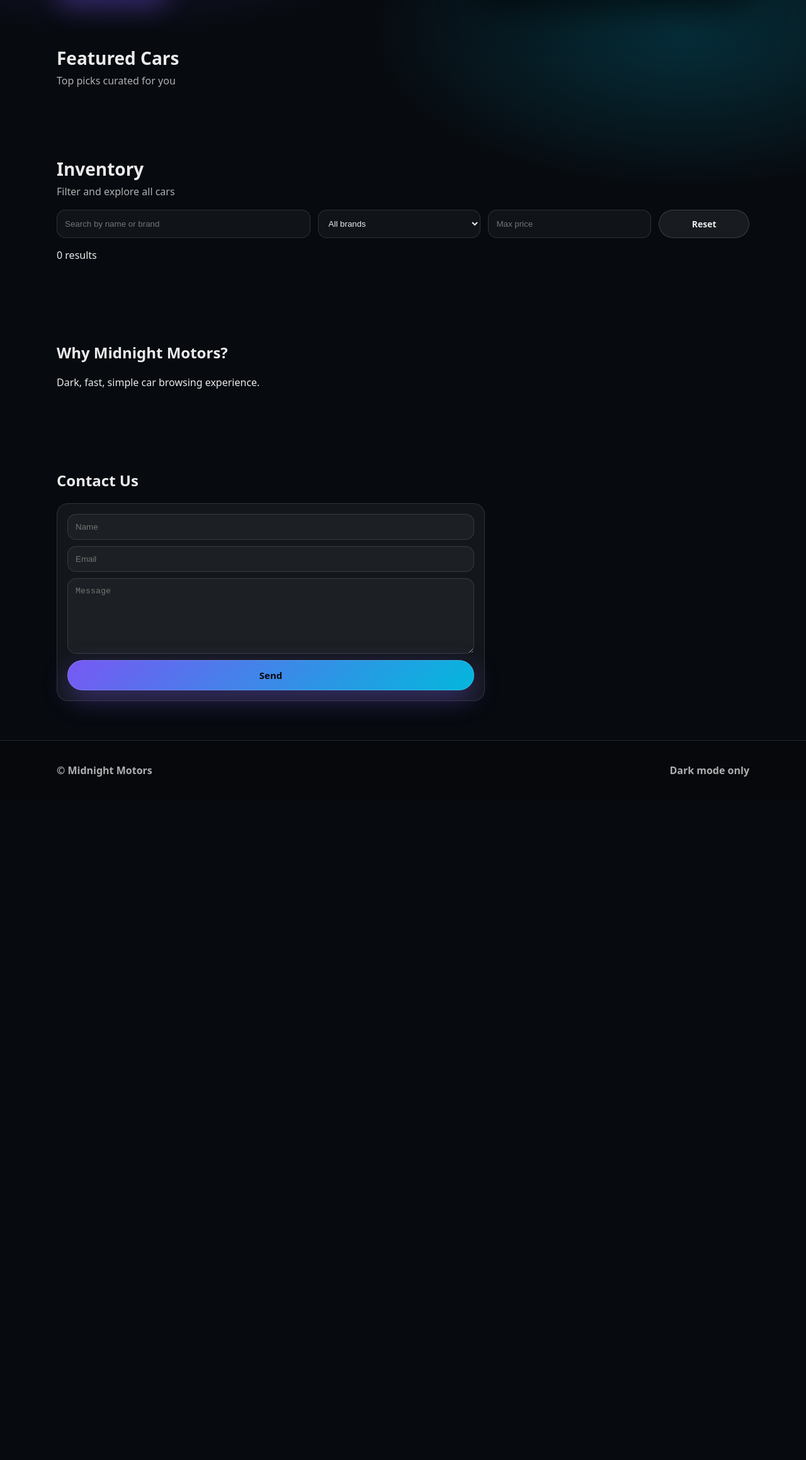
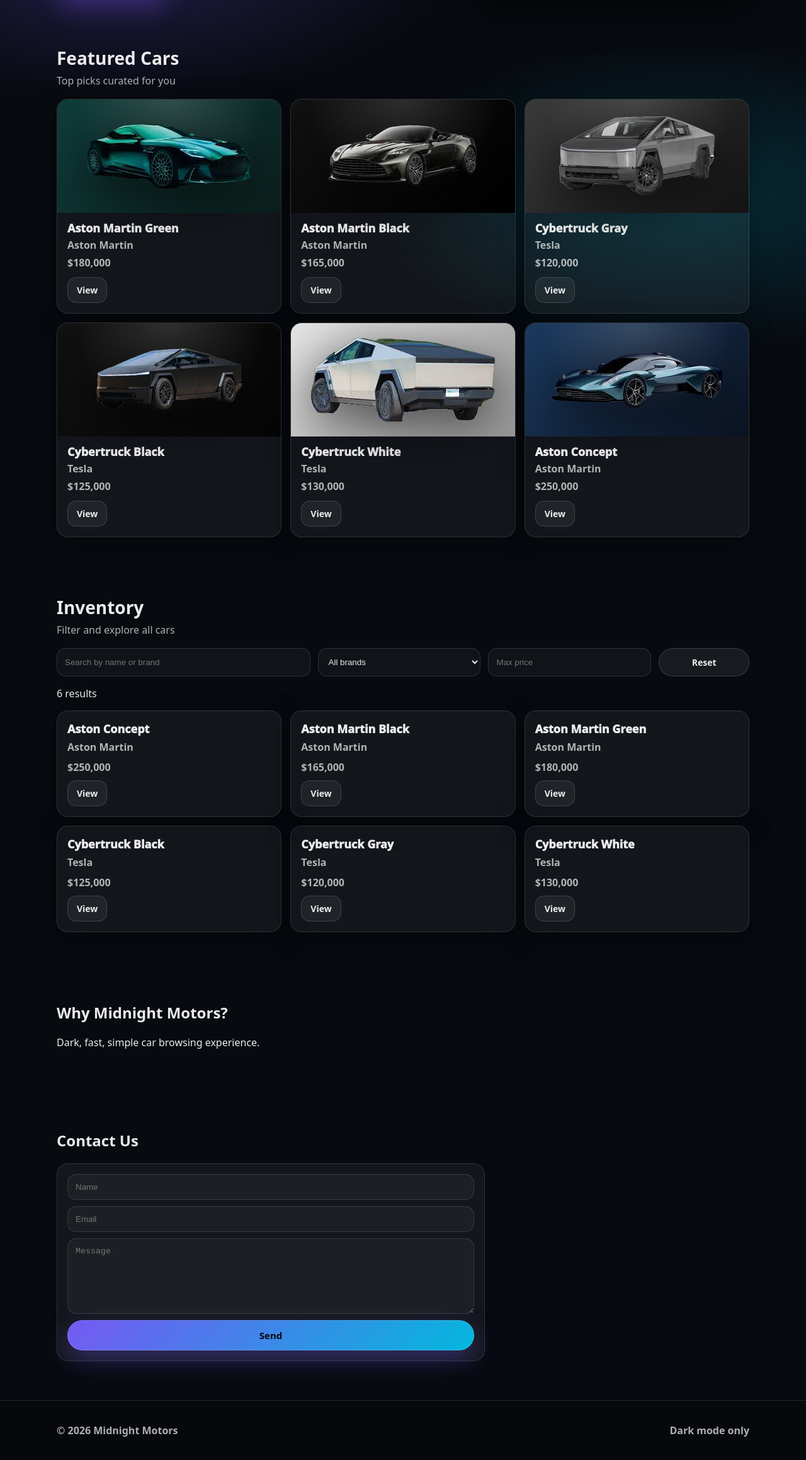
Before and after one commit to marissa274/car-websites, a plain HTML site: page index.html in a window 1280 px wide. Shown: the part 356-2674 px from the top of the page at 63% size. Before the commit the page ends 1626 px from the top, so only its background shows below. Drawn offline with Linux system fonts and the light colour scheme.

Commit message:
Add car image styles, update image paths, and implement filtering functionality

```diff
--- a/css/component.css
+++ b/css/component.css
@@ -277,3 +277,56 @@
   color: var(--muted);
   font-weight: 750;
 }
+
+
+.carCardImage {
+  padding: 0;
+  overflow: hidden;
+}
+
+.carImageWrap {
+  position: relative;
+  height: 180px;
+  display: flex;
+  align-items: center;
+  justify-content: center;
+}
+
+.carImageWrap::after {
+  content: "";
+  position: absolute;
+  inset: 0;
+  background: radial-gradient(circle at top,
+    rgba(255,255,255,.15),
+    transparent 60%);
+}
+
+.carImageWrap img {
+  max-width: 90%;
+  max-height: 90%;
+  object-fit: contain;
+  z-index: 1;
+  filter: drop-shadow(0 20px 40px rgba(0,0,0,.6));
+  transition: transform .25s ease;
+}
+
+.carCardImage:hover img {
+  transform: scale(1.05) translateY(-4px);
+}
+
+.carCardImage h3 {
+  margin: 12px 16px 4px;
+}
+
+.carCardImage p {
+  margin: 0 16px 6px;
+}
+
+.carCardImage .price {
+  font-weight: 900;
+  margin-bottom: 12px;
+}
+
+.carCardImage .smallBtn {
+  margin: 0 16px 16px;
+}
--- a/index.html
+++ b/index.html
@@ -27,7 +27,7 @@
   <script src="js/utils.js"></script>
   <script src="js/storage.js"></script>
   <script src="js/ui.js"></script>
-  <script src="js/filters.js"></script>
+  <script src="js/filter.js"></script>
   <script src="js/main.js"></script>
 </body>
 </html>
--- a/js/data.js
+++ b/js/data.js
@@ -4,7 +4,7 @@
     name: "Aston Martin Green",
     brand: "Aston Martin",
     price: 180000,
-    image: "assets/cars/aston-green.png",
+    image: "images/aston-green.png",
     bg: "linear-gradient(135deg, #0f3d3a, #0b1f1d)"
   },
   {
@@ -12,7 +12,7 @@
     name: "Aston Martin Black",
     brand: "Aston Martin",
     price: 165000,
-    image: "assets/cars/aston-black.png",
+    image: "images/aston-black.png",
     bg: "linear-gradient(135deg, #111, #000)"
   },
   {
@@ -20,7 +20,7 @@
     name: "Cybertruck Gray",
     brand: "Tesla",
     price: 120000,
-    image: "assets/cars/cybertruck-gray.png",
+    image: "images/cybertruck-gray.png",
     bg: "linear-gradient(135deg, #3a3a3a, #141414)"
   },
   {
@@ -28,7 +28,7 @@
     name: "Cybertruck Black",
     brand: "Tesla",
     price: 125000,
-    image: "assets/cars/cybertruck-black.png",
+    image: "images/cybertruck-black.png",
     bg: "linear-gradient(135deg, #111, #050505)"
   },
   {
@@ -36,7 +36,7 @@
     name: "Cybertruck White",
     brand: "Tesla",
     price: 130000,
-    image: "assets/cars/cybertruck-white.png",
+    image: "images/cybertruck-white.png",
     bg: "linear-gradient(135deg, #e6e6e6, #9a9a9a)"
   },
   {
@@ -44,7 +44,7 @@
     name: "Aston Concept",
     brand: "Aston Martin",
     price: 250000,
-    image: "assets/cars/aston-concept.png",
+    image: "images/aston-concept.png",
     bg: "linear-gradient(135deg, #1b3a5f, #0b1322)"
   }
 ];
--- /dev/null
+++ b/js/filter.js
@@ -0,0 +1,72 @@
+function fillBrandOptions(list){
+  const brandSelect = document.getElementById("brand");
+  if(!brandSelect) return;
+
+  const brands = Array.from(new Set(list.map(c => c.brand))).sort();
+
+  brandSelect.innerHTML =
+    `<option value="all">All brands</option>` +
+    brands.map(b => `<option value="${b}">${b}</option>`).join("");
+}
+
+function sortCars(list){
+
+  return [...list].sort((a, b) => a.name.localeCompare(b.name));
+}
+
+function applyFilters(){
+  const searchEl = document.getElementById("search");
+  const brandEl = document.getElementById("brand");
+  const maxPriceEl = document.getElementById("maxPrice");
+  const countEl = document.getElementById("resultsCount");
+
+  if(!searchEl || !brandEl || !maxPriceEl) return;
+
+  const query = (searchEl.value || "").trim().toLowerCase();
+  const brand = brandEl.value || "all";
+  const maxPrice = Number(maxPriceEl.value || 0);
+
+  let filtered = cars.filter(car => {
+    const matchQuery =
+      !query ||
+      car.name.toLowerCase().includes(query) ||
+      car.brand.toLowerCase().includes(query);
+
+    const matchBrand = (brand === "all") ? true : car.brand === brand;
+    const matchPrice = maxPrice ? car.price <= maxPrice : true;
+
+    return matchQuery && matchBrand && matchPrice;
+  });
+
+  filtered = sortCars(filtered);
+
+  if(countEl) countEl.textContent = String(filtered.length);
+
+
+  renderCars(filtered);
+}
+
+function initFilters(){
+  const searchEl = document.getElementById("search");
+  const brandEl = document.getElementById("brand");
+  const maxPriceEl = document.getElementById("maxPrice");
+  const resetBtn = document.getElementById("resetBtn");
+
+  if(!searchEl || !brandEl || !maxPriceEl || !resetBtn) return;
+
+
+  fillBrandOptions(cars);
+
+
+  searchEl.addEventListener("input", applyFilters);
+  brandEl.addEventListener("change", applyFilters);
+  maxPriceEl.addEventListener("input", applyFilters);
+
+
+  resetBtn.addEventListener("click", () => {
+    searchEl.value = "";
+    brandEl.value = "all";
+    maxPriceEl.value = "";
+    applyFilters();
+  });
+}
--- a/js/html-loader.js
+++ b/js/html-loader.js
@@ -11,8 +11,15 @@
   ["modal-favorites","html/modal-favorites.html"]
 ];
 
-parts.forEach(([id,file])=>{
-  fetch(file).then(r=>r.text()).then(html=>{
-    document.getElementById(id).innerHTML = html;
-  });
+function loadOne([id, file]) {
+  return fetch(file)
+    .then(r => r.text())
+    .then(html => {
+      document.getElementById(id).innerHTML = html;
+    });
+}
+
+Promise.all(parts.map(loadOne)).then(() => {
+
+  if (typeof init === "function") init();
 });
--- /dev/null
+++ b/js/main.js
@@ -0,0 +1,29 @@
+function init() {
+
+  const year = document.getElementById("year");
+  if (year) year.textContent = new Date().getFullYear();
+
+
+  const toggle = document.getElementById("navToggle");
+  const links = document.getElementById("navLinks");
+  if (toggle && links) {
+    toggle.addEventListener("click", () => links.classList.toggle("open"));
+  }
+
+
+  const modalClose = document.getElementById("modalClose");
+  const modalOverlay = document.getElementById("modalOverlay");
+  if (modalClose && modalOverlay) {
+    modalClose.addEventListener("click", () => modalOverlay.classList.add("hidden"));
+    modalOverlay.addEventListener("click", (e) => {
+      if (e.target === modalOverlay) modalOverlay.classList.add("hidden");
+    });
+  }
+
+
+  if (typeof renderFeatured === "function") renderFeatured(cars);
+
+
+  if (typeof initFilters === "function") initFilters();
+  if (typeof applyFilters === "function") applyFilters();
+}
--- a/js/ui.js
+++ b/js/ui.js
@@ -0,0 +1,54 @@
+function renderCars(list){
+  const grid = document.getElementById("carsGrid");
+  if(!grid) return;
+
+  grid.innerHTML = list.map(car => `
+    <div class="card">
+      <h3>${car.name}</h3>
+      <p>${car.brand}</p>
+      <p class="price">${money(car.price)}</p>
+
+      <button class="smallBtn" onclick="openModal('${car.id}')">
+        View
+      </button>
+    </div>
+  `).join("");
+}
+
+
+function renderFeatured(list){
+  const grid = document.getElementById("featuredGrid");
+  if(!grid) return;
+
+  grid.innerHTML = list.map(car => `
+    <div class="card carCardImage">
+      <div class="carImageWrap" style="background:${car.bg}">
+        <img src="${car.image}" alt="${car.name}">
+      </div>
+
+      <h3>${car.name}</h3>
+      <p>${car.brand}</p>
+      <p class="price">${money(car.price)}</p>
+
+      <button class="smallBtn" onclick="openModal('${car.id}')">View</button>
+    </div>
+  `).join("");
+}
+
+function openModal(id){
+  const car = cars.find(c => c.id === id);
+  if(!car) return;
+
+  const modalOverlay = document.getElementById("modalOverlay");
+  const title = document.getElementById("modalTitle");
+  const price = document.getElementById("modalPrice");
+  const desc = document.getElementById("modalDesc");
+
+  if(!modalOverlay || !title || !price || !desc) return;
+
+  title.textContent = car.name;
+  price.textContent = money(car.price);
+  desc.textContent = `${car.brand}`;
+
+  modalOverlay.classList.remove("hidden");
+}
--- a/js/utils.js
+++ b/js/utils.js
@@ -0,0 +1,7 @@
+function money(n){
+  return Number(n).toLocaleString("en-CA", {
+    style: "currency",
+    currency: "CAD",
+    maximumFractionDigits: 0
+  });
+}
```
Also changed, not shown: js/fillter.js (deleted), js/mains.js (deleted).
